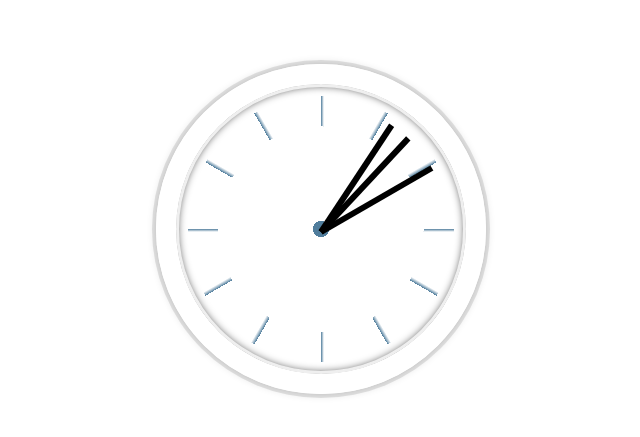
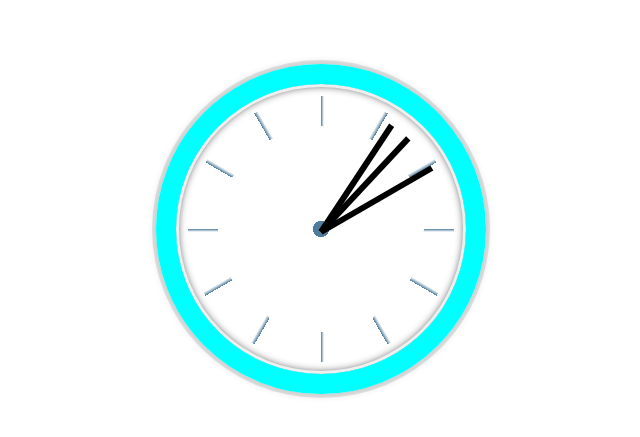
Before and after one commit to Sreelatha-Vallabhaneni/JS-30, a plain HTML site: page CSS-JS-clock/index.html in a window 1280 px wide. Shown: the part 171-608 px from the top of the page, without its empty margins (319-959 px from the left). Drawn offline with Linux system fonts and the light colour scheme.

Commit message:
added border color to clock

```diff
--- a/CSS-JS-clock/main.css
+++ b/CSS-JS-clock/main.css
@@ -16,7 +16,7 @@ body{
 .clock {
     width: 25rem;
     height: 25rem;
-    border: 20px solid white;
+    border: 20px solid aqua;
     border-radius: 50%;
     margin: 50px auto;
     background-image:
```
